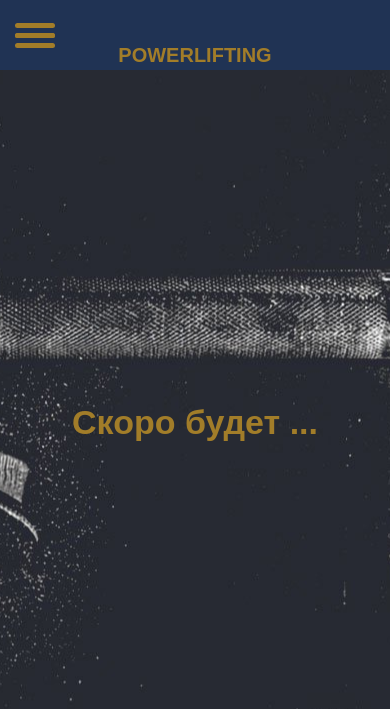
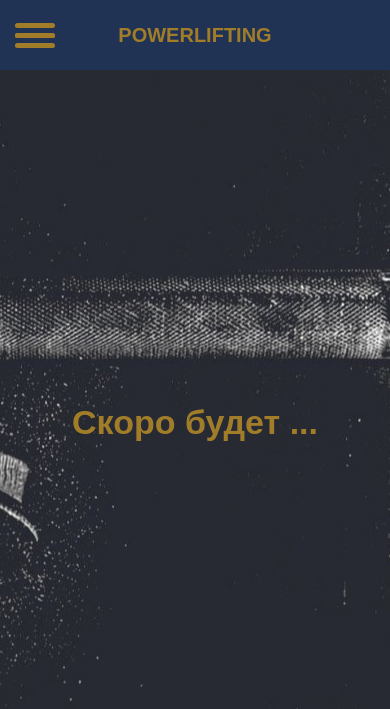
Before and after one commit to Amtrend/pwrlft, a Django app: template code/pwrlftmain/templates/pwrlftmain/news.html in a window 390 px wide. Shown: the top 709 px of the page. Run offline with Django 3.2, Linux system fonts and the light colour scheme; the template is opened without the code that fills it, so the values that code supplies are empty.

Commit message:
add css with head

```diff
--- a/code/static/css/style.css
+++ b/code/static/css/style.css
@@ -219,6 +219,7 @@ a, div {
         flex: 1;
         text-align: center;
         margin-right: 70px;
+        margin-top: 0px!important;
     }
     .nav_icon-mobile {
         width: 40px;
```
